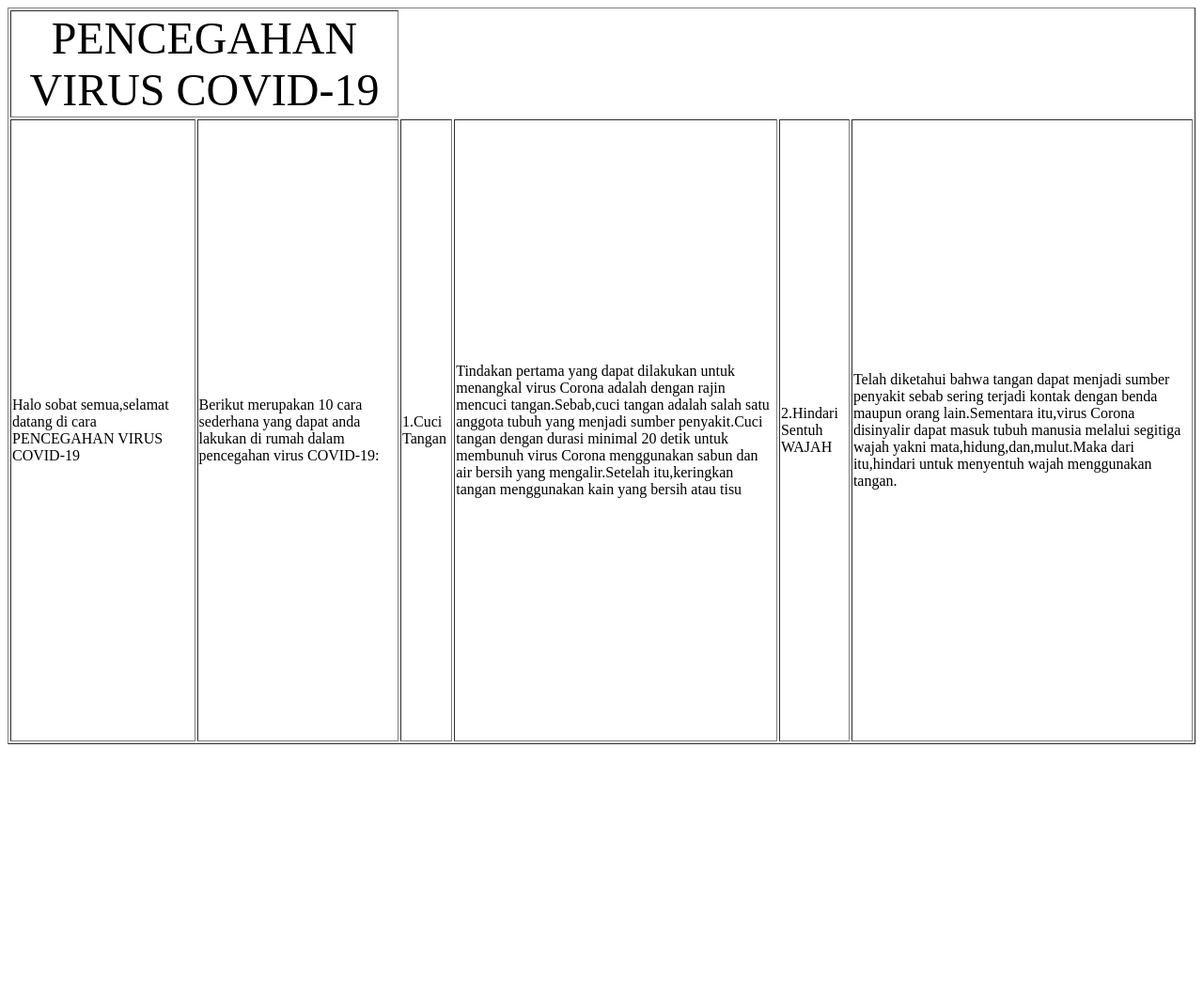
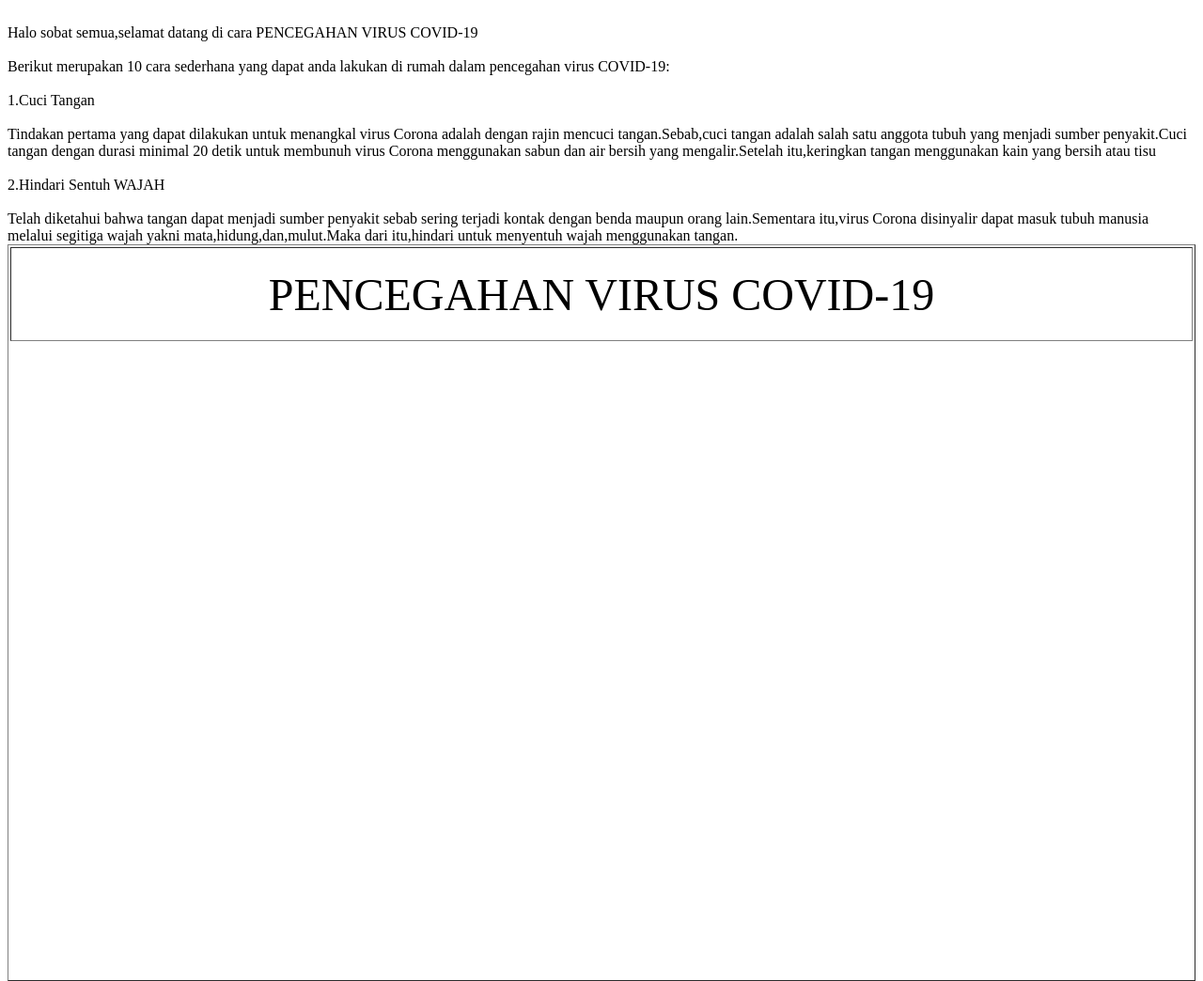
Before and after one commit to CindyFarihatul/cindyfarihatul.github.io, a plain HTML site: page index.html in a window 1280 px wide. Shown: the whole page at 94% size. Before the commit the page ends 800 px from the top, so only its background shows below. Drawn offline with Linux system fonts and the light colour scheme.

Commit message:
Update index.html

```diff
--- a/index.html
+++ b/index.html
@@ -10,12 +10,12 @@
 </td>
 </tr>
 <tr>
-<td>Halo sobat semua,selamat datang di cara PENCEGAHAN VIRUS COVID-19</td>
-<td>Berikut merupakan 10 cara sederhana yang dapat anda lakukan di rumah dalam pencegahan virus COVID-19:</td>
-<td>1.Cuci Tangan</td>
-<td>Tindakan pertama yang dapat dilakukan untuk menangkal virus Corona adalah dengan rajin mencuci tangan.Sebab,cuci tangan adalah salah satu anggota tubuh yang menjadi sumber penyakit.Cuci tangan dengan durasi minimal 20 detik untuk membunuh virus Corona menggunakan sabun dan air bersih yang mengalir.Setelah itu,keringkan tangan menggunakan kain yang bersih atau tisu</td>
-<td>2.Hindari Sentuh WAJAH</td>
-<td>Telah diketahui bahwa tangan dapat menjadi sumber penyakit sebab sering terjadi kontak dengan benda maupun orang lain.Sementara itu,virus Corona disinyalir dapat masuk tubuh manusia melalui segitiga wajah yakni mata,hidung,dan,mulut.Maka dari itu,hindari untuk menyentuh wajah menggunakan tangan.</td>
+<br>Halo sobat semua,selamat datang di cara PENCEGAHAN VIRUS COVID-19</br>
+<br>Berikut merupakan 10 cara sederhana yang dapat anda lakukan di rumah dalam pencegahan virus COVID-19:</br>
+<br>1.Cuci Tangan</br>
+<br>Tindakan pertama yang dapat dilakukan untuk menangkal virus Corona adalah dengan rajin mencuci tangan.Sebab,cuci tangan adalah salah satu anggota tubuh yang menjadi sumber penyakit.Cuci tangan dengan durasi minimal 20 detik untuk membunuh virus Corona menggunakan sabun dan air bersih yang mengalir.Setelah itu,keringkan tangan menggunakan kain yang bersih atau tisu</br>
+<br>2.Hindari Sentuh WAJAH</br>
+<br>Telah diketahui bahwa tangan dapat menjadi sumber penyakit sebab sering terjadi kontak dengan benda maupun orang lain.Sementara itu,virus Corona disinyalir dapat masuk tubuh manusia melalui segitiga wajah yakni mata,hidung,dan,mulut.Maka dari itu,hindari untuk menyentuh wajah menggunakan tangan.</br>
 </tr>
 </table>
 </body>
```
